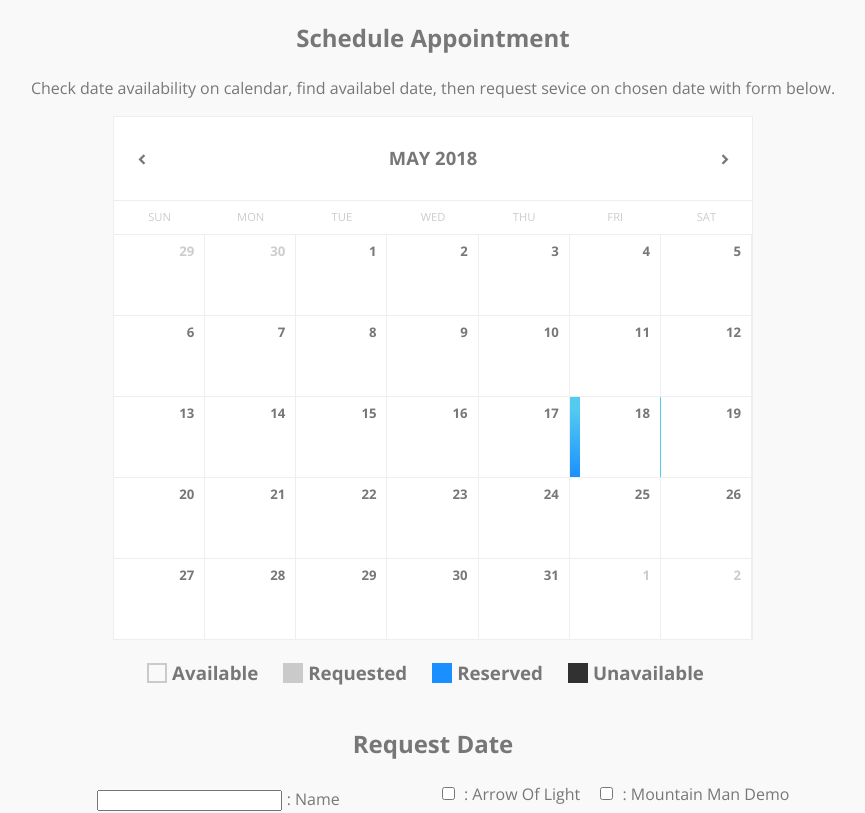
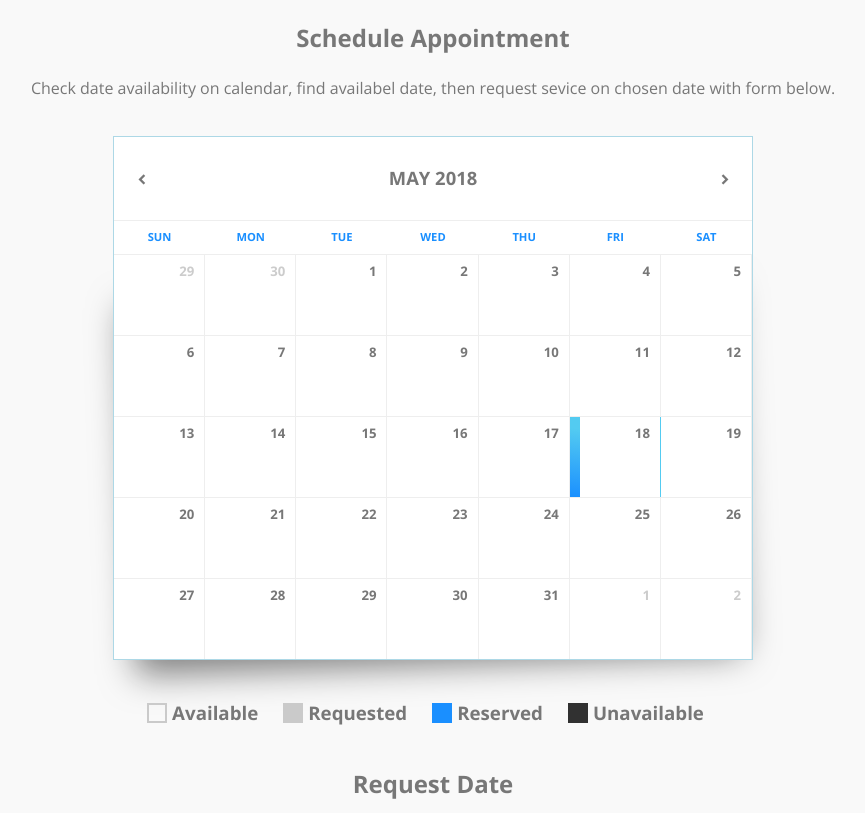
Before and after one commit to Design1Geek6/mountain-crafter-frontend, a React (Create React App) app: page / in a window 1280 px wide. Shown: the top 813 px of the page, without its empty margins (207-1072 px from the left). Built offline with nearby package versions, Linux system fonts and the light colour scheme.

Commit message:
Just Some Styling

```diff
--- a/src/Pages/Scheduler.js
+++ b/src/Pages/Scheduler.js
@@ -216,7 +216,7 @@ export default class Scheduler extends Component {
                     <h1 className="schedTitle">Schedule Appointment</h1>
                     <p>Check date availability on calendar, find availabel date, then request sevice on chosen date with form below.</p>
                     <div className="calContainer">
-                        <div className="calendar">
+                        <div className="calendar effect2">
                             {this.renderHeader()}
                             {this.renderDays()}
                             {this.renderCells()}
--- a/src/css/App.css
+++ b/src/css/App.css
@@ -116,13 +116,64 @@ main {
 
 /* Calendar */
 
+
+
 .calendar {
   display: block;
   position: relative;
   width: 50%;
   background: var(--neutral-color);
-  border: 1px solid var(--border-color);
+  border: 1px solid lightblue;
 }
+
+.effect2
+{
+  position: relative;
+}
+
+.effect2:after{
+  transform: rotate(2deg);
+  right: 5px;
+  left: auto;
+}
+
+.effect2:before{
+  position:absolute;
+  content:"";
+  width:95%;
+  top:140px;
+  bottom:15px;
+  left:15px;
+  background-color:rgb(124, 124, 124);
+  z-index:-1;
+  box-shadow: 0 20px 35px 0 rgb(124, 124, 124);
+  transform:rotate(-2deg);
+}
+
+/* .effect2
+{
+  position: relative;
+}
+.effect2:before, .effect2:after
+{
+  z-index: -1;
+  position: absolute;
+  content: "";
+  bottom: 20px;
+  left: 5px;
+  width: 50%;
+  top: 90%;
+  max-width:300px;
+  background: #555;
+  box-shadow: 0 20px 50px #555;
+  transform: rotate(-3deg);
+}
+.effect2:after
+{
+  transform: rotate(3deg);
+  right: 5px;
+  left: auto;
+} */
 
 .calendar .header {
   text-transform: uppercase;
@@ -153,8 +204,8 @@ main {
 
 .calendar .days {
   text-transform: uppercase;
-  font-weight: 400;
-  color: var(--text-color-light);
+  font-weight: 600;
+  color: #1a8fff;
   font-size: 70%;
   padding: .75em 0;
   border-bottom: 1px solid var(--border-color);
@@ -234,6 +285,8 @@ main {
 .calContainer{
   display: flex;
   justify-content: center;
+padding-top: 20px;
+padding-bottom: 20px;
 }
 
 /* form and misc Styling*/
```
